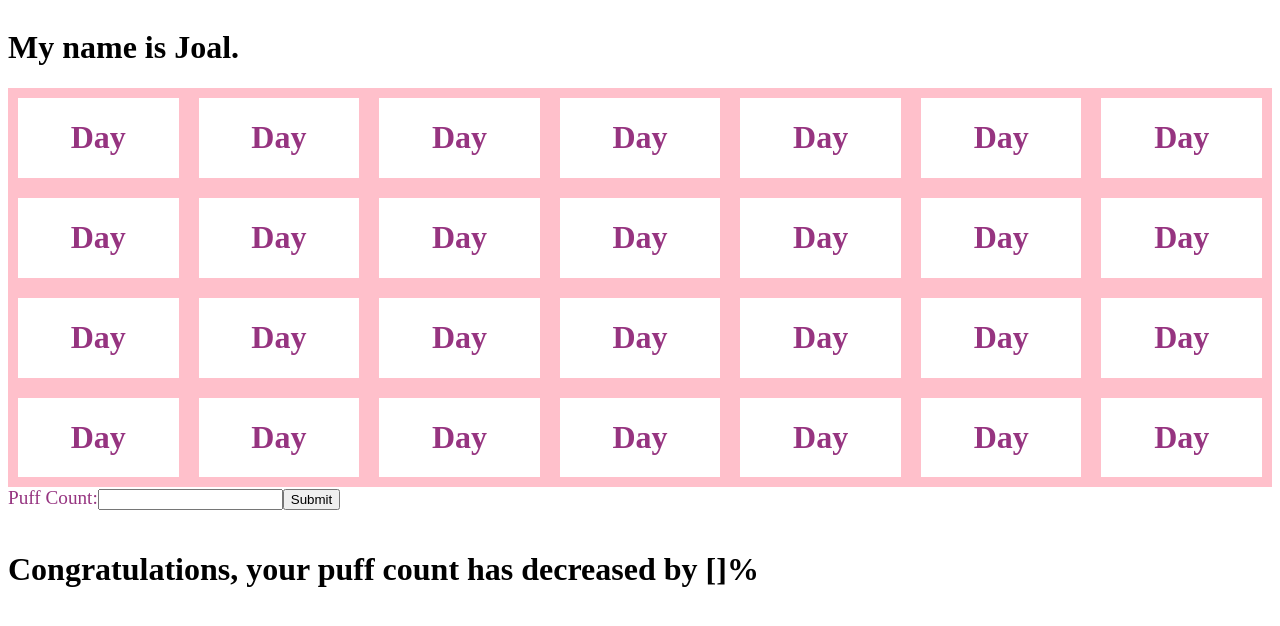
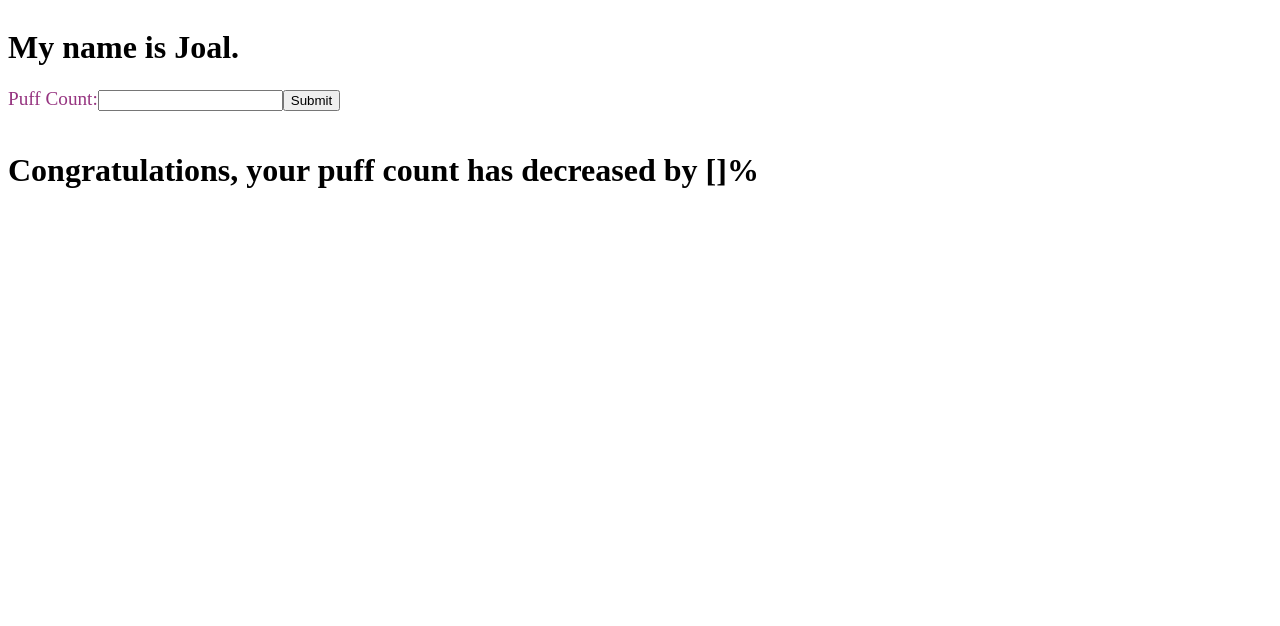
Before and after one commit to joalk/Vapor, a React app: page / in a window 1280 px wide. Shown: the top 626 px of the page. Built offline with nearby package versions, Linux system fonts and the light colour scheme.

Commit message:
fixed double data issues

```diff
--- a/Frontend/components/Container.jsx
+++ b/Frontend/components/Container.jsx
@@ -31,7 +31,7 @@ export class Container extends Component {
     render() {
     return (
         <div className="container">
-            <Month />
+            <Month puffArray={this.state.puffArray}/>
             <PuffCreator
                 puffChange={this.puffChange}
                 puffSubmit={this.puffSubmit}
--- a/Frontend/components/Day.jsx
+++ b/Frontend/components/Day.jsx
@@ -1,9 +1,10 @@
 import React from 'react';
 
-export const Day = () => {
+export const Day = (props) => {
+
     return (
         <div className="day">
-            <h1>Day</h1>
+            <h1>ID: {props.puffs}</h1>
         </div>
     )
 }
--- a/Frontend/components/Month.jsx
+++ b/Frontend/components/Month.jsx
@@ -1,14 +1,14 @@
 import React from 'react';
-import { Week } from './Week.jsx'
+import { Day } from './Day.jsx'
 
-export const Month = () => {
-    let weeks = [];
-    for (let i = 0; i < 4; i++) {
-        weeks.push(<Week />)
+export const Month = (props) => {
+    let days = [];
+    for (let i = 0; i < props.puffArray.length; i++) {
+        days.push(<Day puffs={props.puffArray[i].puffs}/>)
     }
     return (
         <div className="month">
-            {weeks}
+            {days}
         </div>
     )
 }
--- a/Frontend/components/Week.jsx
+++ /dev/null
@@ -1,14 +0,0 @@
-import React from 'react';
-import { Day } from './Day.jsx'
-
-export const Week = () => {
-    let days = [];
-    for (let i = 0; i < 7; i++) {
-        days.push(<Day />)
-    }
-    return (
-        <div className="week">
-            {days}
-        </div>
-    )
-}
```
